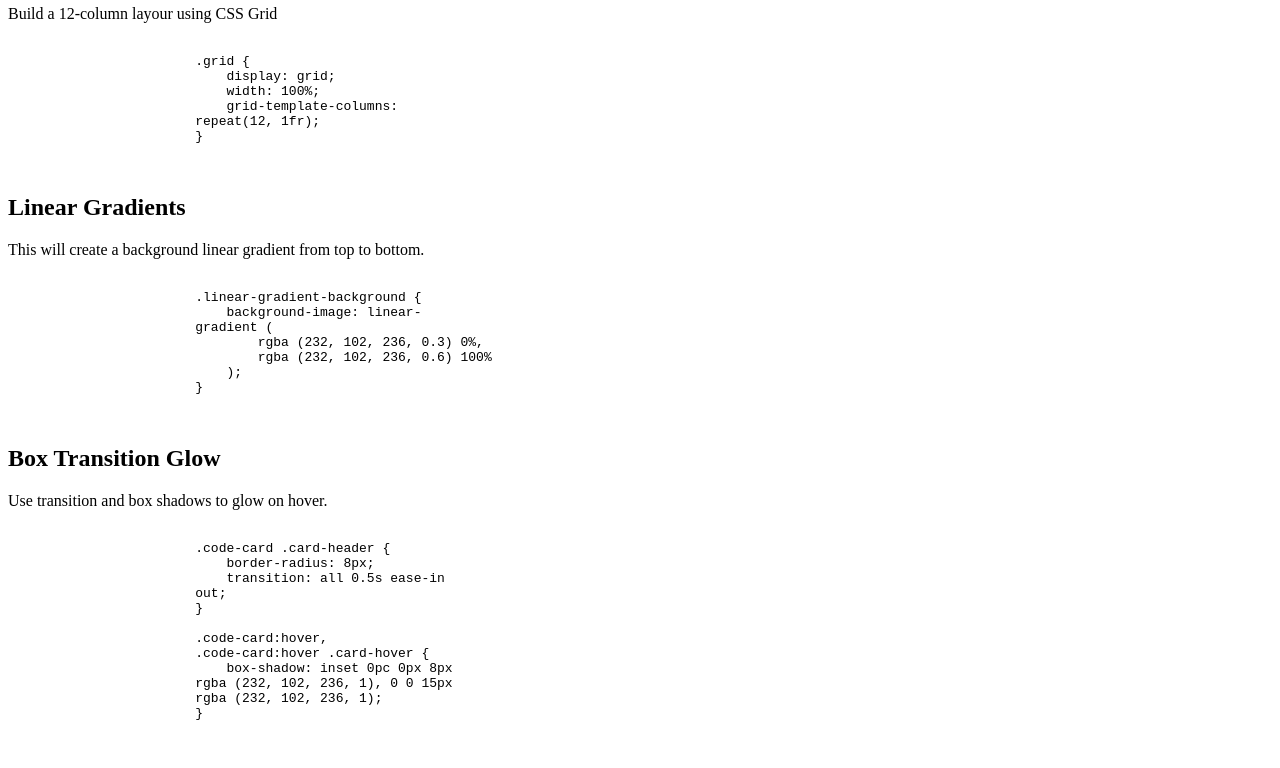
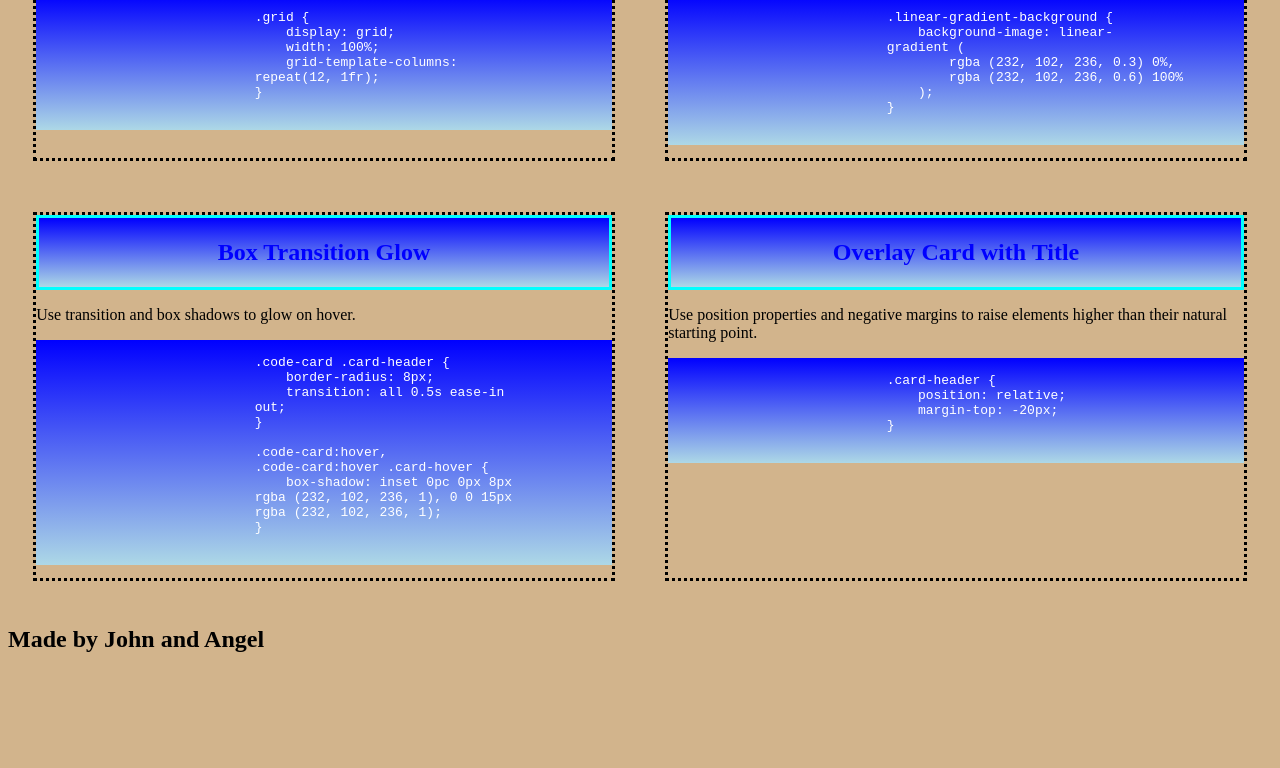
Before and after one commit to JWLeamy/CSS-cheat, a plain HTML site: page index.html in a window 1280 px wide. Shown: the part 604-1372 px from the top of the page. After the commit the page ends 1277 px from the top, so only its background shows below. Drawn offline with Linux system fonts and the light colour scheme.

Commit message:
Added Basic CSS

```diff
--- a/assets/css/style.css
+++ b/assets/css/style.css
@@ -0,0 +1,41 @@
+:root {
+    --title-color: blue;
+    --code-background: blue, lightblue;
+    --border-color: aqua;
+    --code-color: white;
+    --background: tan;
+}
+
+body {
+background-color: var(--background);
+}
+
+header {
+    text-align: center;
+}
+
+main {
+    display: flex;
+    flex-wrap: wrap;
+}
+
+.card {
+    flex: 1 0 0;
+    border-style: dotted;
+    margin: 2%;
+
+}
+
+.title {
+    padding: 1px;
+    background-image: linear-gradient(var(--code-background));
+    color: var(--title-color) ;
+    border-style: solid;
+    border-color: var(--border-color);
+}
+
+.code {
+    background-image: linear-gradient(var(--code-background));
+    color:var(--code-color)
+
+}
--- a/index.html
+++ b/index.html
@@ -27,6 +27,7 @@
                 <p class="explanation">
                     Use these three properties to create a Flexbox row layout.
                 </p>
+                <section class="code">
                     <pre>
                         <code>
                             .row {
@@ -36,6 +37,7 @@
                             }
                         </code>
                     </pre>
+                </section>
             </section>
         </section>
 
@@ -48,6 +50,7 @@
                 <p class="explanation">
                     Use this to create a Flexbox column layout.
                 </p>
+                <section class="code">
                     <pre>
                         <code>
                             .column {
@@ -56,6 +59,7 @@
                             }
                         </code>
                     </pre>
+                </section>
             </section>
         </section>
 
@@ -68,6 +72,7 @@
                 <p class="explanation">
                     Build a 12-column layour using CSS Grid
                 </p>
+                <section class="code">
                     <pre>
                         <code>
                             .grid {
@@ -80,6 +85,7 @@
                     </pre>
                 </section>
             </section>
+        </section>
 
         <!--Linear Gradients-->
         <section class="card">
@@ -90,6 +96,7 @@
                 <p class="explanation">
                     This will create a background linear gradient from top to bottom.
                 </p>
+                <section class="code">
                     <pre>
                         <code>
                             .linear-gradient-background {
@@ -103,6 +110,7 @@
                     </pre>
             </section>
             </section>
+        </section>
 
         <!--Box Transition Glow-->
         <section class="card">
@@ -113,6 +121,7 @@
                 <p class="explanation">
                     Use transition and box shadows to glow on hover.
                 </p>
+                <section class="code">
                     <pre>
                         <code>
                             .code-card .card-header {
@@ -131,6 +140,7 @@
                     </pre>
                 </section>
             </section>
+        </section>
 
         <!--Overlay Card with Title-->
         <section class="card">
@@ -141,6 +151,7 @@
                 <p class="explanation">
                     Use position properties and negative margins to raise elements higher than their natural starting point.
                 </p>
+                <section class="code">
                     <pre>
                         <code>
                             .card-header {
@@ -151,6 +162,7 @@
                     </pre>
                 </section>
             </section>
+        </section>
     </main>
     <footer>
         <h2>Made by John and Angel</h2>
```
Lines whose indentation alone changed are shown as unchanged.
